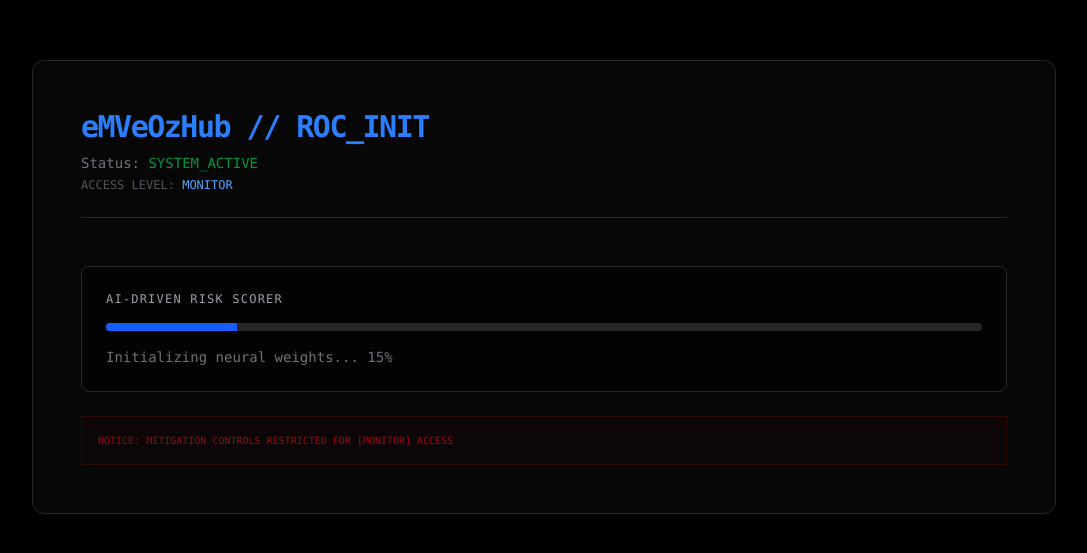
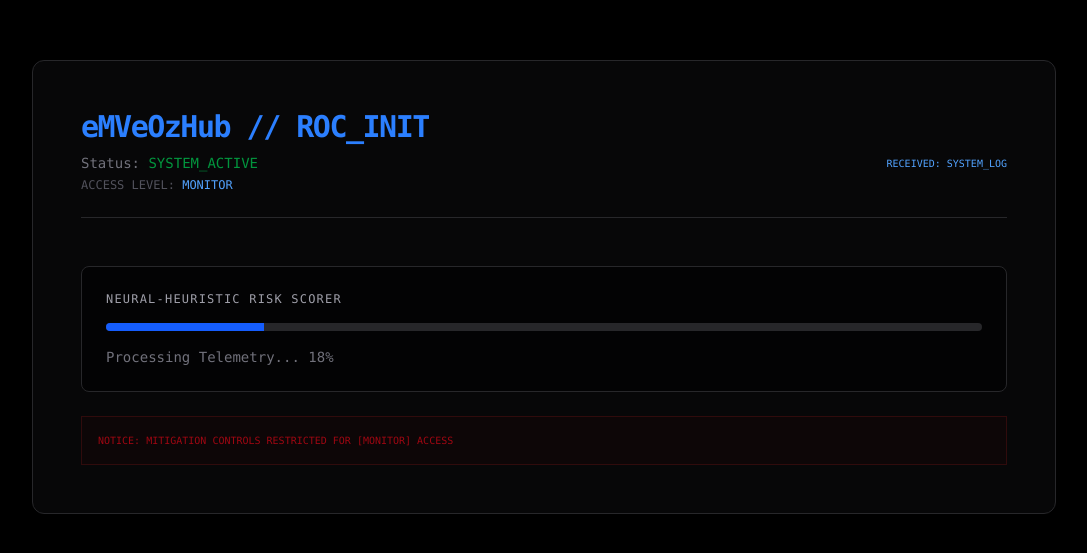
Before and after one commit to vincentozon-cloud/emveozhub-roc, a Next.js app: page / in a window 1280 px wide. Shown: the part 113-666 px from the top of the page, without its empty margins (96-1183 px from the left). Built offline with nearby package versions, Linux system fonts and the light colour scheme.

Commit message:
ROC Day 3: Implemented Zod-validated Ingestion Pipeline and Neural Scorer UI

```diff
--- a/package.json
+++ b/package.json
@@ -11,7 +11,8 @@
   "dependencies": {
     "next": "16.1.6",
     "react": "19.2.3",
-    "react-dom": "19.2.3"
+    "react-dom": "19.2.3",
+    "zod": "^4.3.6"
   },
   "devDependencies": {
     "@tailwindcss/postcss": "^4",
--- /dev/null
+++ b/src/app/api/telemetry/ingest/route.ts
@@ -0,0 +1,28 @@
+import { NextResponse } from 'next/server';
+import { z } from 'zod';
+
+// Define the incoming signal contract
+const TelemetrySchema = z.object({
+  source: z.string(),
+  event_type: z.enum(['AUTH_ATTEMPT', 'ACCESS_DENIED', 'SYSTEM_LOG', 'FIREWALL_HIT']),
+  severity: z.number().min(1).max(10),
+  metadata: z.record(z.string(), z.any()),
+  timestamp: z.string().datetime(),
+});
+
+export async function POST(request: Request) {
+  try {
+    const body = await request.json();
+    const validatedData = TelemetrySchema.parse(body);
+
+    // Initial Neural-Heuristic Logic:
+    // Risk = (Severity * Frequency) / Confidence_Score
+    // log the ingestion to the console to verify the pipeline.
+
+    console.log('📡 TELEMETRY_INGESTED:', validatedData.event_type);
+
+    return NextResponse.json({ status: 'SIGNAL_CAPTURED', risk_score: 'CALCULATING' }, { status: 202 });
+  } catch (error) {
+    return NextResponse.json({ status: 'ERROR', message: 'SCHEMA_VALIDATION_FAILED' }, { status: 400 });
+  }
+}
--- a/src/app/page.tsx
+++ b/src/app/page.tsx
@@ -1,10 +1,29 @@
-// src/app/page.tsx
+'use client'; // Required for hooks
+
+import { useState, useEffect } from 'react';
 import { ROLE_PERMISSIONS, UserRole } from '@/lib/auth-config';
 
 export default function Home() {
-  // SIMULATION: This would eventually come from a cookie or session
   const currentUserRole: UserRole = 'monitor';
   const permissions = ROLE_PERMISSIONS[currentUserRole];
+
+  // Day 3 ROC: Telemetry State Management
+  const [riskScore, setRiskScore] = useState(15);
+  const [lastSignal, setLastSignal] = useState<string | null>(null);
+
+  // Simulate Asynchronous Ingestion & Neural Scoring
+  useEffect(() => {
+    const timer = setInterval(() => {
+      const mockSignals = ['AUTH_ATTEMPT', 'SYSTEM_LOG', 'FIREWALL_HIT'];
+      const randomSignal = mockSignals[Math.floor(Math.random() * mockSignals.length)];
+
+      setLastSignal(randomSignal);
+      // Heuristic update simulation
+      setRiskScore((prev) => (prev < 95 ? prev + Math.floor(Math.random() * 5) : 15));
+    }, 3000);
+
+    return () => clearInterval(timer);
+  }, []);
 
   return (
     <main className="flex min-h-screen flex-col items-center justify-center p-8 bg-black">
@@ -15,26 +34,36 @@ export default function Home() {
           <h1 className="text-3xl font-mono font-bold tracking-tighter text-blue-500">
             eMVeOzHub // ROC_INIT
           </h1>
-          <p className="text-zinc-500 font-mono text-sm mt-2">
-            Status: <span className="text-green-500 animate-pulse">SYSTEM_ACTIVE</span>
-          </p>
+          <div className="flex justify-between items-center mt-2">
+            <p className="text-zinc-500 font-mono text-sm">
+              Status: <span className="text-green-500 animate-pulse">SYSTEM_ACTIVE</span>
+            </p>
+            {lastSignal && (
+              <p className="text-[10px] font-mono text-blue-400 animate-bounce">
+                RECEIVED: {lastSignal}
+              </p>
+            )}
+          </div>
           <p className="text-xs font-mono text-zinc-600 mt-1 uppercase">
             Access Level: <span className="text-blue-400">{currentUserRole}</span>
           </p>
         </header>
 
         <section className="grid gap-6">
-          {/* Risk Scorer: Visible to all authorized roles */}
+          {/* Risk Scorer: Updated with Zod-Validated Data simulation */}
           {permissions.canViewTelemetry && (
             <div className="p-6 border border-zinc-800 bg-black/50 rounded-lg">
               <h2 className="text-zinc-400 font-mono text-xs uppercase tracking-widest mb-4">
-                AI-Driven Risk Scorer
+                Neural-Heuristic Risk Scorer
               </h2>
               <div className="h-2 w-full bg-zinc-800 rounded-full overflow-hidden">
-                <div className="h-full bg-blue-600 w-[15%] transition-all duration-1000"></div>
+                <div
+                  className="h-full bg-blue-600 transition-all duration-1000"
+                  style={{ width: `${riskScore}%` }}
+                ></div>
               </div>
               <p className="mt-4 font-mono text-sm text-zinc-500">
-                Initializing neural weights... 15%
+                Processing Telemetry... {riskScore}%
               </p>
             </div>
           )}
```
Also changed, not shown: 1 other file (tests, documents, lock files or other folders).
